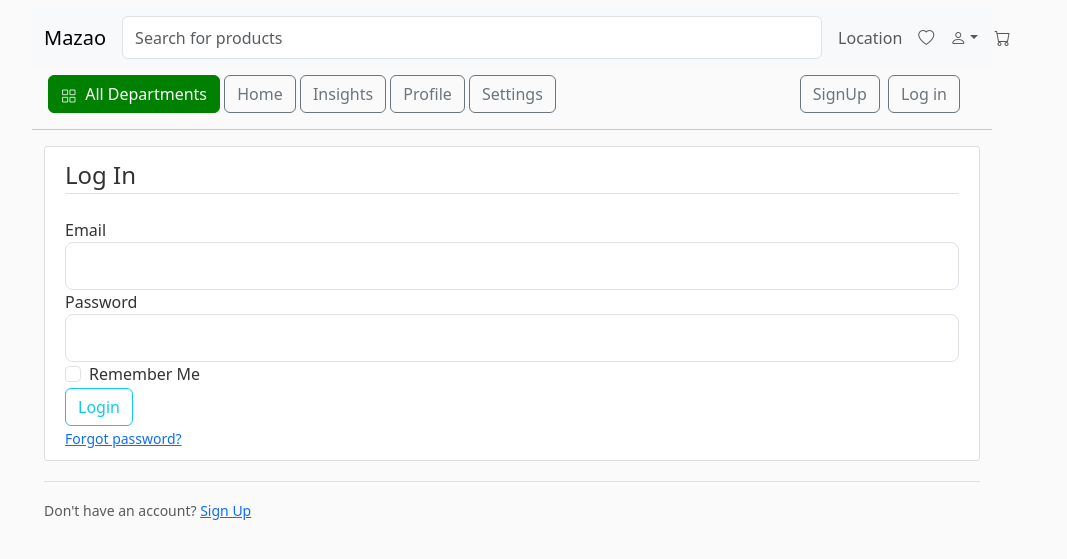
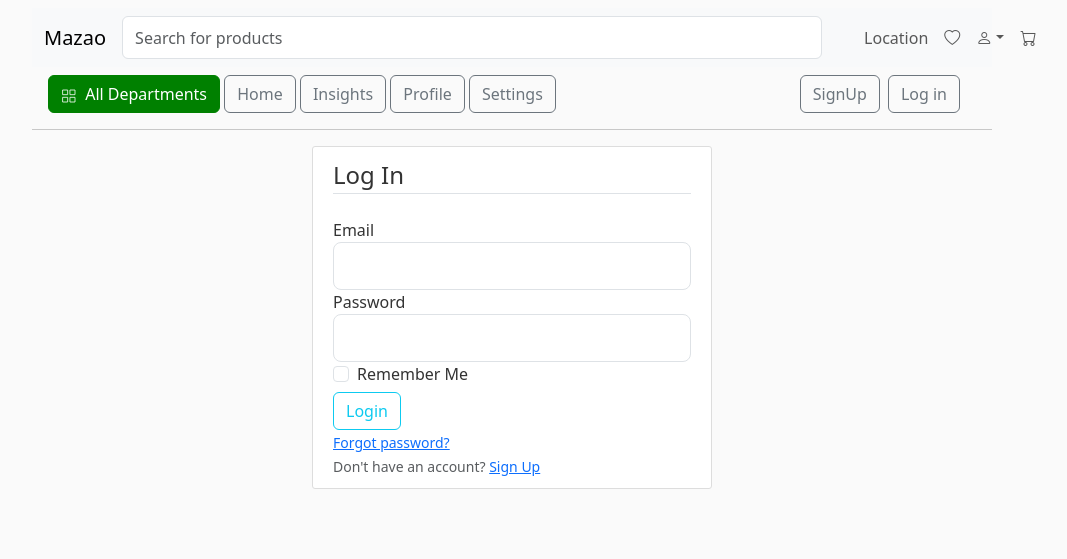
Before and after one commit to Jamal-Jillo/Farmer-s-Market-App, a Flask app: page /login in a window 1280 px wide. Shown: the top 559 px of the page, without its empty margins (128-1195 px from the left). Run offline with Flask 3, Linux system fonts and the light colour scheme; some libraries are stand-ins or nearby versions.

Commit message:
miscellaneous tweaks and improvements

```diff
--- a/mkt_app/static/main.css
+++ b/mkt_app/static/main.css
@@ -107,3 +107,8 @@ a.article-title:hover {
   text-align: right;
   float: right;
 }
+
+.login-form {
+  width: 400px;
+  margin: 0 auto;
+}
--- a/mkt_app/templates/create_post.html
+++ b/mkt_app/templates/create_post.html
@@ -1,5 +1,5 @@
 {% extends 'layout.html' %} {% block content %}
-<div class="content-section">
+<div class="content-section login-form">
 	<form method="POST" action="">
 		{{ form.hidden_tag() }}
 		<fieldset class="form-group">
@@ -42,7 +42,7 @@
 			</div>
 		</fieldset>
 		<div class="form-group">
-			{{ form.submit(class="btn btn-outline-info") }}
+			{{ form.submit(class="btn btn-outline-info mt-3") }}
 		</div>
 	</form>
 </div>
--- a/mkt_app/templates/layout.html
+++ b/mkt_app/templates/layout.html
@@ -34,13 +34,17 @@
 			<nav class="navbar navbar-expand-lg navbar-light bg-light">
 				<div class="container-fluid">
 					<a class="navbar-brand" href="#">Mazao</a>
-					<form class="d-flex">
+					<form action="{{ url_for('search') }}" method="GET" class="d-flex">
 						<input
 							class="form-control me-2 custom-search-bar"
-							type="search"
+							type="text"
+							name="query"
 							placeholder="Search for products"
 							aria-label="Search"
 						/>
+						<span class="input-group-btn">
+						<button class="btn btn-default" type="submit"><i class="fa fa-search"></i></button>
+    					</span>
 					</form>
 					<button
 						class="navbar-toggler"
@@ -143,8 +147,12 @@
     <button class="btn btn-outline-secondary" type="button"><a class="nav-link" href="#">Insights</a></button>
     <button class="btn btn-outline-secondary" type="button"><a class="nav-link" href="#">Profile</a></button>
 	<button class="btn btn-outline-secondary" type="button"><a class="nav-link" href="#">Settings</a></button>
+	{% if current_user.is_authenticated %}
+	<button class="btn btn-outline-secondary right-align" type="button"><a class="nav-link" href="{{url_for('logout')}}">Log out</a></button>
+	{% else %}
 	<button class="btn btn-outline-secondary right-align" type="button"><a class="nav-link" href="{{url_for('login')}}">Log in</a></button>
 		<button class="btn btn-outline-secondary right-align me-2" type="button"><a class="nav-link" href="{{url_for('register')}}">SignUp</a></button>
+	{% endif %}
 	</div>
 
 		</header>
--- a/mkt_app/templates/login.html
+++ b/mkt_app/templates/login.html
@@ -1,5 +1,5 @@
 {% extends "layout.html"%} {% block content%}
-<div class="content-section">
+<div class="content-section login-form">
 	<form method="POST" action="">
 		{{ form.hidden_tag() }}
 		<fieldset class="form-group">
@@ -34,14 +34,12 @@
 			</div>
 		</fieldset>
 		<div class="form-group">
-			{{ form.submit(class="btn btn-outline-info") }}
+			{{ form.submit(class="btn btn-outline-info mt-1") }}
 		</div>
 		<small class="text-muted ml-2">
 			<a href="#">Forgot password?</a>
 		</small>
 	</form>
-</div>
-<div class="border-top pt-3">
 	<small class="text-muted"
 		>Don't have an account? <a href="{{ url_for('register') }}">Sign Up</a>
 	</small>
--- a/mkt_app/templates/register.html
+++ b/mkt_app/templates/register.html
@@ -1,5 +1,5 @@
 {% extends "layout.html"%} {% block content%}
-<div class="content-section">
+<div class="content-section login-form">
 	<form method="POST" action="">
 		{{ form.hidden_tag() }}
 		<fieldset class="form-group">
@@ -55,7 +55,7 @@
 			</div>
 		</fieldset>
 		<div class="form-group">
-			{{ form.submit(class="btn btn-outline-info") }}
+			{{ form.submit(class="btn btn-outline-info mt-2 mb-1") }}
 		</div>
 		<div class="border-top pt-3">
 			<small class="text-muted"
```
Also changed, not shown: mkt_app/templates/index.html (+25 -10 lines).
